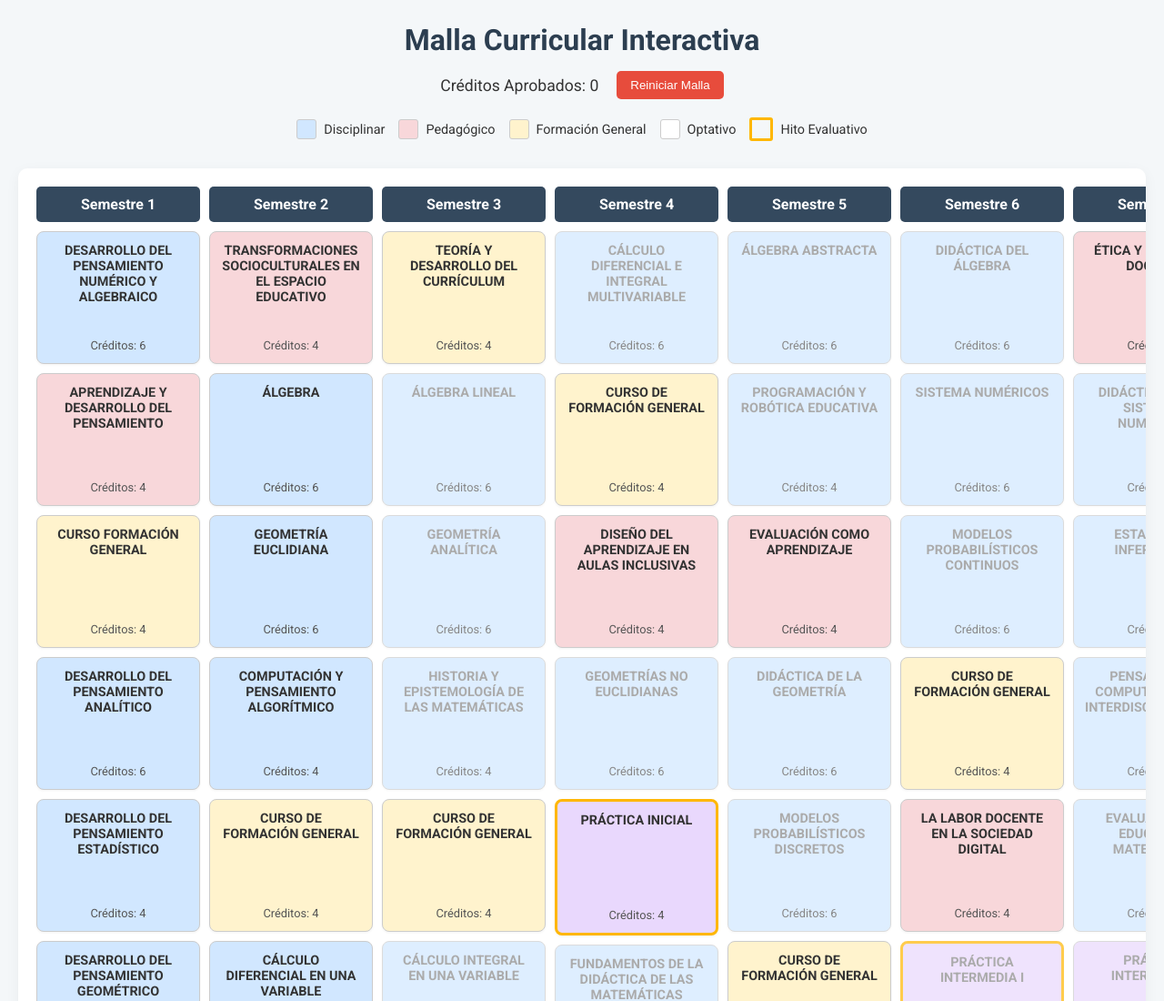
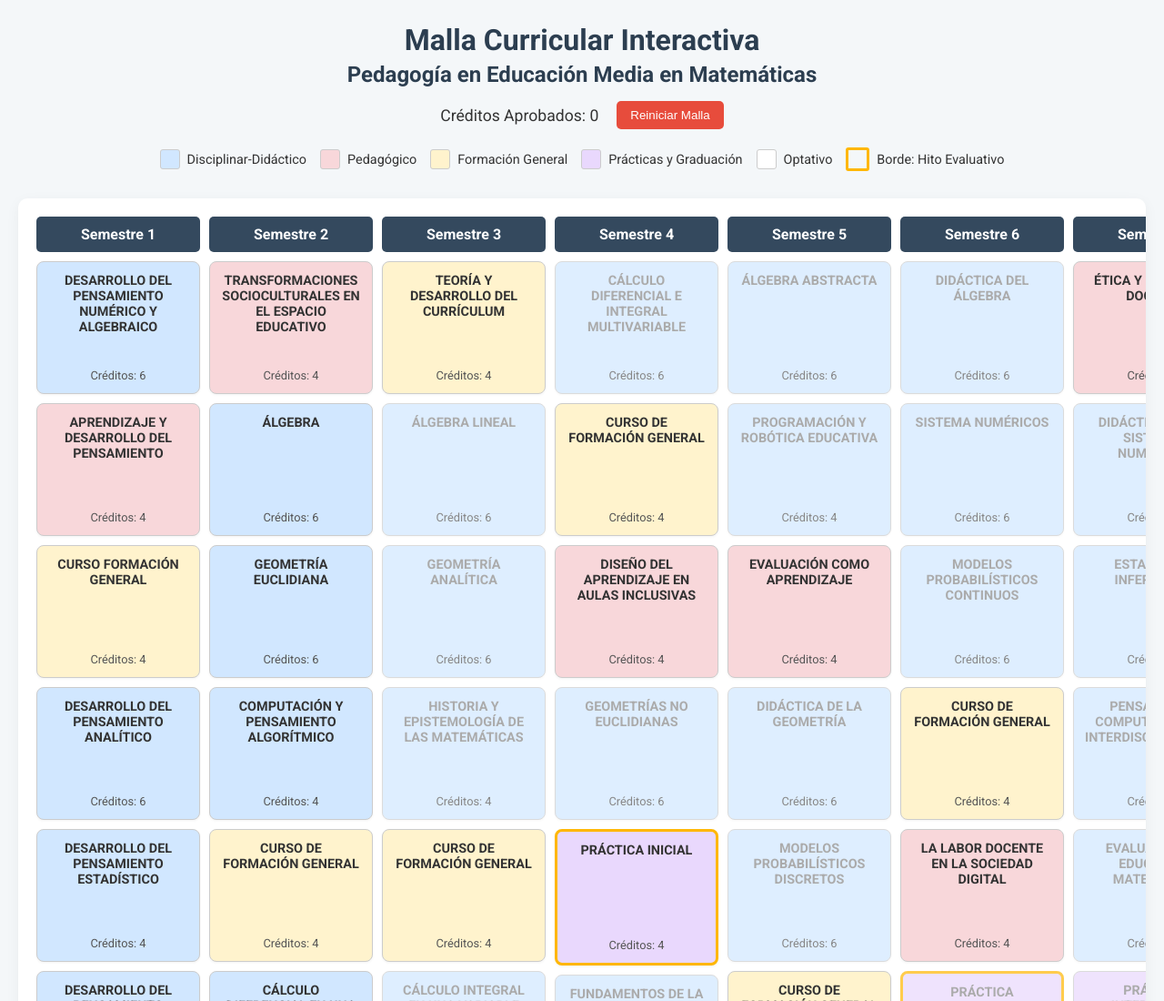
Before and after one commit to Unicorn-i0/mallaPEM_ucsh2.0, a plain HTML site: page index.html in a window 1280 px wide. Shown: the top 1100 px of the page at 91% size. Drawn offline with Linux system fonts and the light colour scheme.

Commit message:
Update index.html

```diff
--- a/index.html
+++ b/index.html
@@ -3,7 +3,7 @@
 <head>
     <meta charset="UTF-8">
     <meta name="viewport" content="width=device-width, initial-scale=1.0">
-    <title>Malla Interactiva</title>
+    <title>Malla Interactiva - Pedagogía en Matemáticas</title>
     <link rel="stylesheet" href="style.css">
     <link rel="preconnect" href="https://fonts.googleapis.com">
     <link rel="preconnect" href="https://fonts.gstatic.com" crossorigin>
@@ -12,16 +12,18 @@
 <body>
     <header>
         <h1>Malla Curricular Interactiva</h1>
+        <h2>Pedagogía en Educación Media en Matemáticas</h2>
         <div class="summary">
             <div>Créditos Aprobados: <span id="creditos-aprobados">0</span></div>
             <button id="reset-button">Reiniciar Malla</button>
         </div>
         <div class="legend">
-            <div class="legend-item"><span class="color-box disciplinar"></span> Disciplinar</div>
+            <div class="legend-item"><span class="color-box disciplinar"></span> Disciplinar-Didáctico</div>
             <div class="legend-item"><span class="color-box pedagogico"></span> Pedagógico</div>
             <div class="legend-item"><span class="color-box formacion-general"></span> Formación General</div>
+            <div class="legend-item"><span class="color-box practica"></span> Prácticas y Graduación</div>
             <div class="legend-item"><span class="color-box optativo"></span> Optativo</div>
-            <div class="legend-item"><span class="color-box hito"></span> Hito Evaluativo</div>
+            <div class="legend-item"><span class="color-box hito"></span> Borde: Hito Evaluativo</div>
         </div>
     </header>
     <main id="malla-container" class="malla-container">
```
